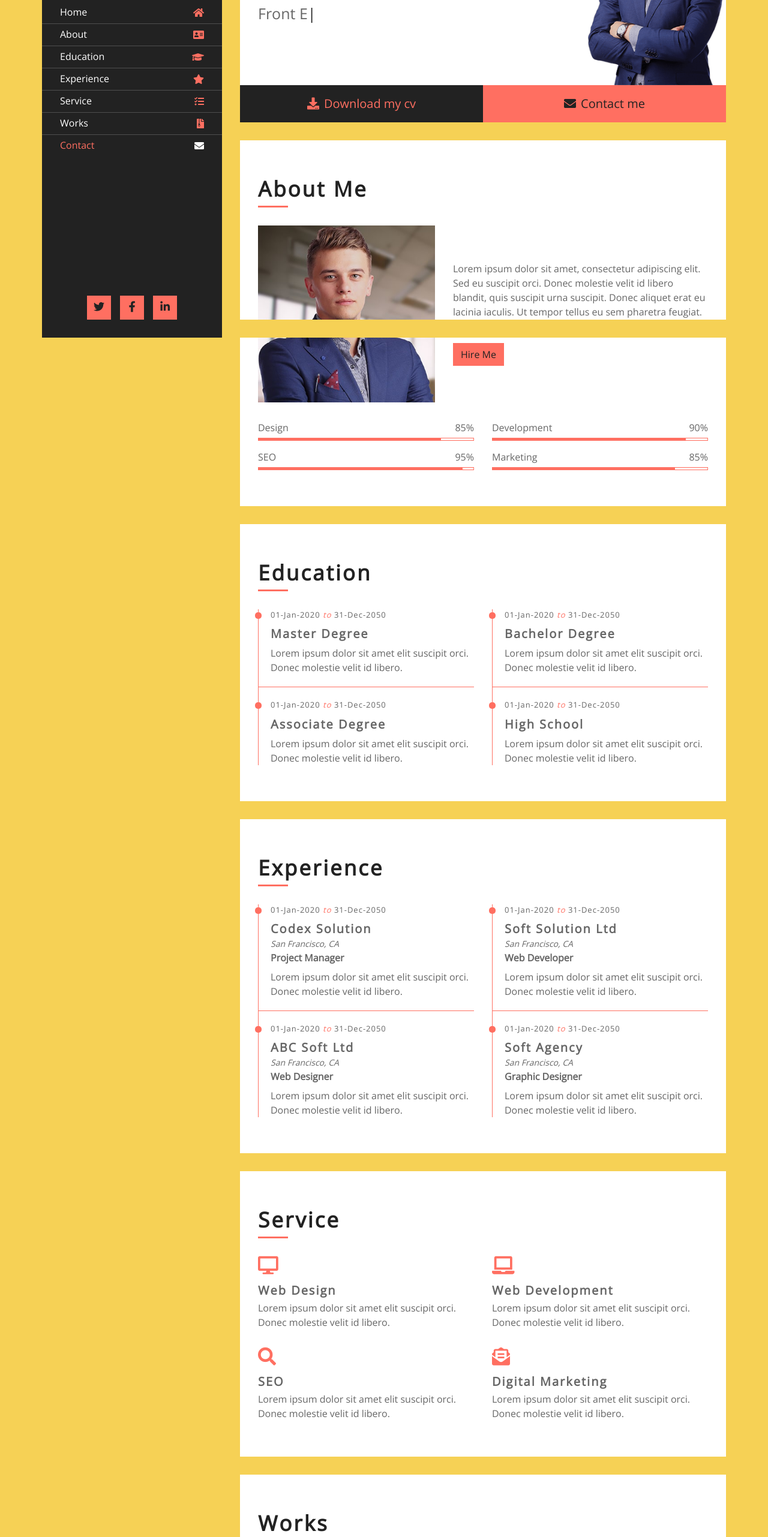
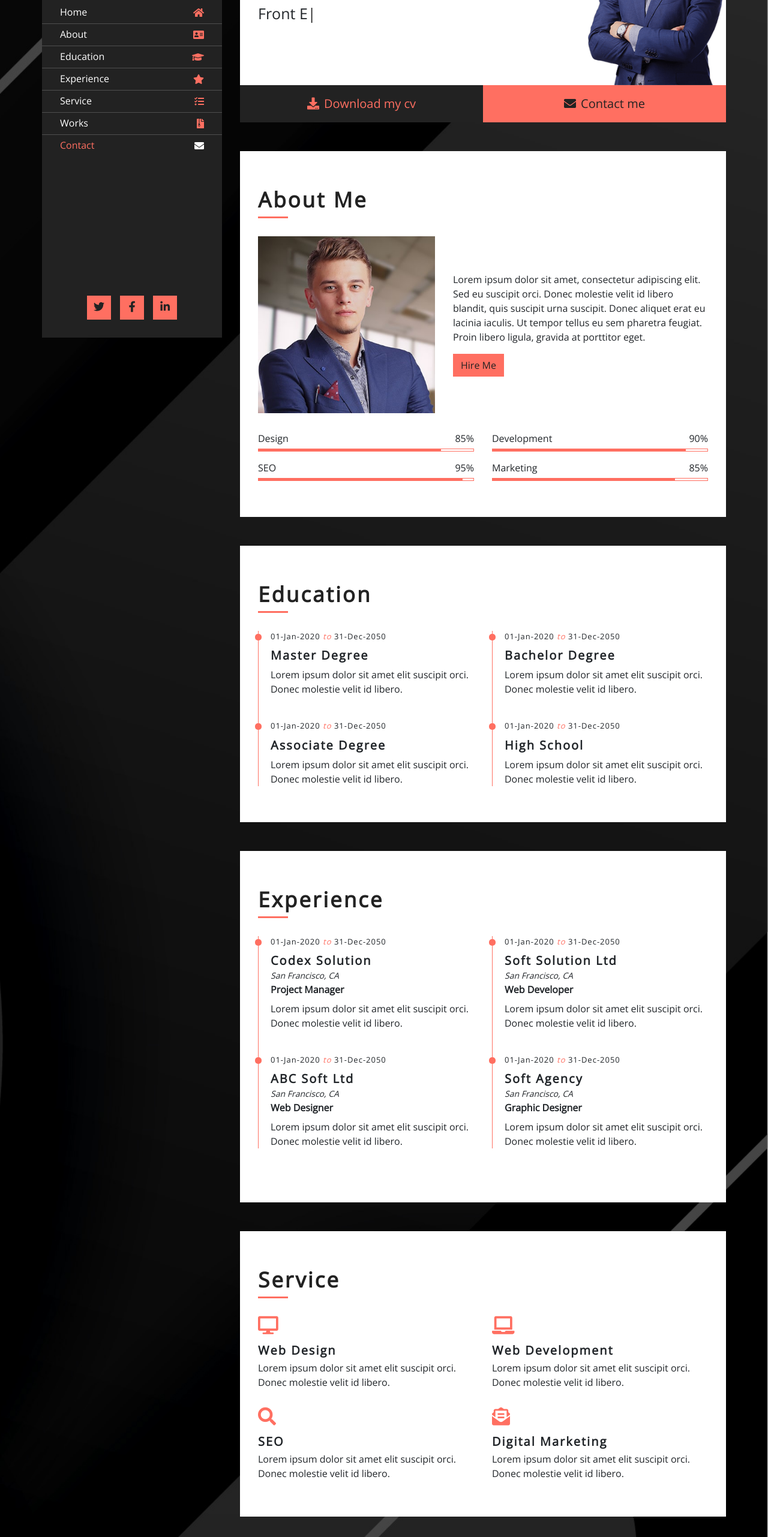
Before and after one commit to Ghano-Atm/portfolio-malek, a plain HTML site: page website/index.html in a window 1280 px wide. Shown: the part 237-2800 px from the top of the page at 60% size. Drawn offline with nearby package versions, Linux system fonts and the light colour scheme.

Commit message:
update style

```diff
--- a/website/css/style.css
+++ b/website/css/style.css
@@ -2,8 +2,12 @@
 /********** General CSS ***********/
 /**********************************/
 body {
-    color: #666666;
-    background: #F6D155;
+   /*  color: #666666;
+    background: transparent; */
+    background-image: url("../img/bgdark.jpg");
+    background-size: cover;
+    background-repeat: no-repeat;
+    background-position: right;
     font-family: 'Open Sans', sans-serif;
 }
 
@@ -47,7 +51,7 @@ a:focus {
     width: 100%;
     padding: 15px;
     float: left;
-    background: #F6D155;
+    /* background: transparent; */
 }
 
 .wrapper .sidebar-header,
@@ -112,7 +116,7 @@ a:focus {
         content: "";
         width: 100%;
         height: 30px;
-        background: #F6D155;
+        background: transparent;
         z-index: 1;
     }
 
@@ -350,7 +354,7 @@ a:focus {
 
 .large-btn .content-inner {
     font-size: 0;
-    border-bottom: 30px solid #F6D155;
+   /*  border-bottom: 30px solid transparent; */
 }
 
 .large-btn .btn {
@@ -425,7 +429,7 @@ a:focus {
     position: relative;
     padding: 60px 30px;
     background: #ffffff;
-    border-bottom: 30px solid #F6D155;
+    /* border-bottom: 30px solid transparent; */
 }
 
 
@@ -493,7 +497,7 @@ a:focus {
     position: relative;
     padding: 60px 30px;
     background: #ffffff;
-    border-bottom: 30px solid #F6D155;
+    /* border-bottom: 30px solid transparent; */
 }
 
 .education .edu-col {
@@ -501,7 +505,7 @@ a:focus {
     width: 100%;
     padding: 20px 0 20px 20px;
     border-left: 1px solid #FF6F61;
-    border-bottom: 1px solid #FF6F61;
+    /* border-bottom: 1px solid #FF6F61; */
 }
 
 .education .col-md-6:first-child .edu-col {
@@ -566,7 +570,7 @@ a:focus {
     position: relative;
     padding: 60px 30px;
     background: #ffffff;
-    border-bottom: 30px solid #F6D155;
+    border-bottom: 30px solid transparent;
 }
 
 .experience .exp-col {
@@ -574,7 +578,7 @@ a:focus {
     width: 100%;
     padding: 20px 0 20px 20px;
     border-left: 1px solid #FF6F61;
-    border-bottom: 1px solid #FF6F61;
+    /* border-bottom: 1px solid #FF6F61; */
 }
 
 .experience .col-md-6:first-child .exp-col {
@@ -653,7 +657,7 @@ a:focus {
     position: relative;
     padding: 60px 30px 30px 30px;
     background: #ffffff;
-    border-bottom: 30px solid #F6D155;
+    /* border-bottom: 30px solid transparent; */
 }
 
 .service .srv-col {
@@ -700,7 +704,7 @@ a:focus {
     position: relative;
     padding: 60px 30px 30px 30px;
     background: #ffffff;
-    border-bottom: 30px solid #F6D155;
+    /* border-bottom: 30px solid transparent; */
 }
 
 .portfolio #portfolio-flters {
@@ -847,7 +851,7 @@ a:focus {
 .review {
     position: relative;
     background: #ffffff;
-    border-bottom: 30px solid #F6D155;
+    /* border-bottom: 30px solid transparent; */
 }
 
 .review .content-inner {
@@ -1074,7 +1078,7 @@ a:focus {
     position: relative;
     width: 100%;
     padding: 30px 30px 0 30px;
-    background: #F6D155;
+    /* background: transparent; */
 }
 
 .footer .col-md-6:last-child {
--- a/website/index.html
+++ b/website/index.html
@@ -78,7 +78,7 @@
                 <!-- Header End -->
 
                 <!-- Large Button Start -->
-                <div class="large-btn">
+                <div class="large-btn mb-5">
                     <div class="content-inner">
                         <a class="btn" href="#"><i class="fa fa-download"></i>Download my cv</a>
                         <a class="btn" href="#contact"><i class="fa fa-envelope"></i>Contact me</a>
@@ -87,7 +87,7 @@
                 <!-- Large Button End -->
 
                 <!-- About Start -->
-                <div class="about" id="about">
+                <div class="about mb-5" id="about">
                     <div class="content-inner">
                         <div class="content-header">
                             <h2>About Me</h2>
@@ -142,7 +142,7 @@
                 <!-- About End -->
 
                 <!-- Education Start -->
-                <div class="education" id="education">
+                <div class="education mb-5" id="education">
                     <div class="content-inner">
                         <div class="content-header">
                             <h2>Education</h2>
@@ -182,7 +182,7 @@
                 <!-- Education Start -->
 
                 <!-- Experience Start -->
-                <div class="experience" id="experience">
+                <div class="experience mb-5" id="experience">
                     <div class="content-inner">
                         <div class="content-header">
                             <h2>Experience</h2>
@@ -230,7 +230,7 @@
                 <!-- Experience Start -->
 
                 <!-- Service Start -->
-                <div class="service" id="service">
+                <div class="service mb-5" id="service">
                     <div class="content-inner">
                         <div class="content-header">
                             <h2>Service</h2>
@@ -270,7 +270,7 @@
                 <!-- Service Start -->
 
                 <!-- Portfolio Start -->
-                <div class="portfolio" id="portfolio">
+                <div class="portfolio mb-5" id="portfolio">
                     <div class="content-inner">
                         <div class="content-header">
                             <h2>Works</h2>
@@ -357,7 +357,7 @@
                 <!-- Portfolio Start -->
 
                 <!-- Review Start -->
-                <div class="review" id="review">
+                <div class="review mb-5" id="review">
                     <div class="content-inner">
                         <div class="content-header">
                             <h2>Review</h2>
```
Also changed, not shown: website/img/bgdark.jpg (added).
